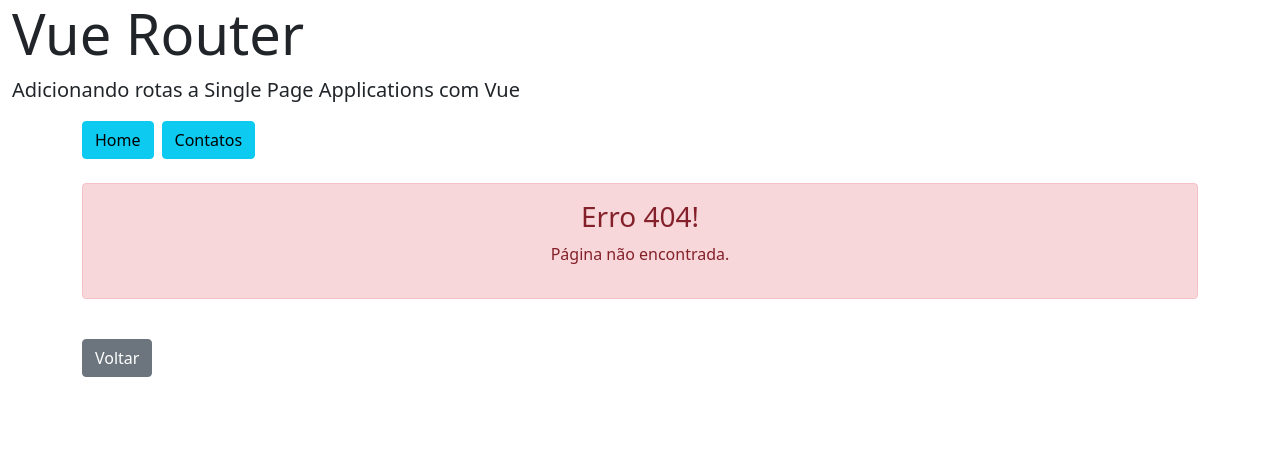
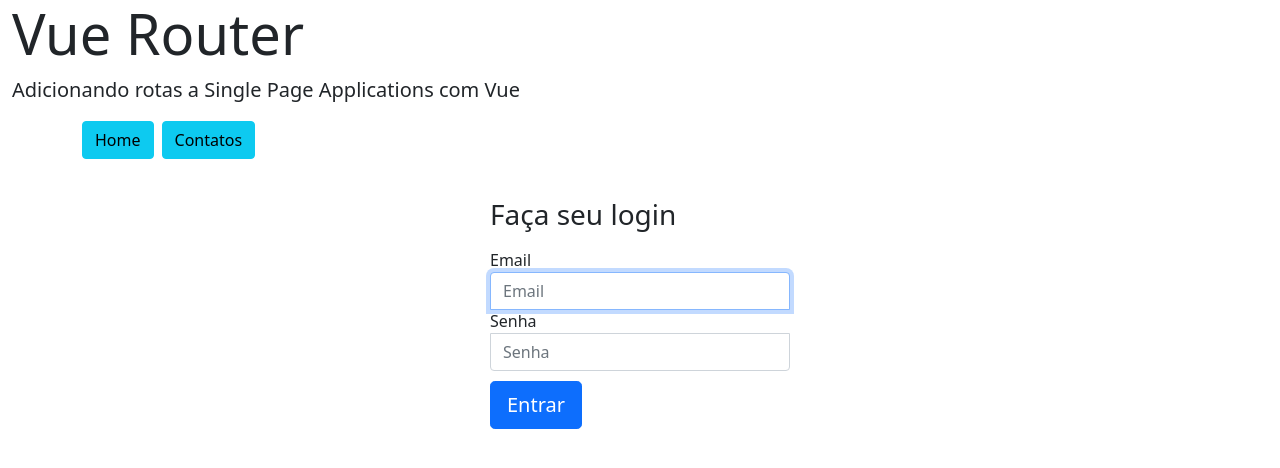
Before and after one commit to avilahesnan/vue-routes, a Vue app: page /login in a window 1280 px wide. Before the commit this address had no page. Shown: the top 468 px of the page. Built offline with nearby package versions, Linux system fonts and the light colour scheme; the HTML template or start-up script is replaced by a standard one.

Commit message:
feat: add async components

```diff
--- a/src/App.vue
+++ b/src/App.vue
@@ -17,7 +17,21 @@
         class="btn btn-info mb-4 me-2">
           Contatos
       </router-link>
-      <router-view></router-view>
+
+      <transition name="slide" mode="out-in">
+        <router-view></router-view>
+      </transition>
     </div>
   </div>
 </template>
+
+<style scoped>
+  .slide-enter, .slide-leave-to {
+    transform: translateX(-50px);
+    opacity: 0;
+  }
+
+  .slide-enter-active, .slide-leave-active {
+    transition: all 0.3s;
+  }
+</style>
--- /dev/null
+++ b/src/event-bus.js
@@ -0,0 +1,12 @@
+import Vue from 'vue'
+
+export default new Vue({
+    data: {
+        autenticado: false
+    },
+    created () {
+        this.$on('autenticar', (autenticado) => {
+            this.autenticado = autenticado
+        })
+    }
+})
--- a/src/router.js
+++ b/src/router.js
@@ -1,13 +1,15 @@
 import Vue from 'vue'
 import VueRouter from 'vue-router'
+import EventBus from './event-bus.js'
 
-import HomeView from './views/HomeView.vue'
-import Erro404View from './views/Erro404View.vue'
-import Erro404ContatoView from './views/contatos/Erro404ContatoView.vue'
-import ContatosView from './views/contatos/ContatosView'
-import ContatoDetalhesView from './views/contatos/ContatoDetalhesView'
-import ContatosHomeView from './views/contatos/ContatosHomeView'
-import ContatoEditarView from './views/contatos/ContatoEditarView'
+const HomeView = () => import('./views/HomeView.vue')
+const LoginView = () => import('./views/login/LoginView.vue')
+const Erro404View = () => import('./views/Erro404View.vue')
+const Erro404ContatoView = () => import('./views/contatos/Erro404ContatoView.vue')
+const ContatosView = () => import(/* webpackChunkName: "contatos" */'./views/contatos/ContatosView')
+const ContatosHomeView = () => import(/* webpackChunkName: "contatos" */'./views/contatos/ContatosHomeView')
+const ContatoDetalhesView = () => import(/* webpackChunkName: "contatos" */'./views/contatos/ContatoDetalhesView')
+const ContatoEditarView = () => import(/* webpackChunkName: "contatos" */'./views/contatos/ContatoEditarView')
 
 Vue.use(VueRouter)
 
@@ -21,6 +23,10 @@
       path: '/home',
       component: HomeView,
       alias: '/index'
+    },
+    {
+      path: '/login',
+      component: LoginView
     },
     {
       path: '/contatos',
@@ -81,6 +87,15 @@
 router.beforeEach((to, from, next) => {
   console.log('beforeEach')
   console.log('Requer Auth?', to.meta.requerAuth)
+  const estaAutenticado = EventBus.autenticado
+  if(to.matched.some(rota => rota.meta.requerAuth)) {
+    if(!estaAutenticado) {
+      next({
+        path: '/login',
+        query: { redirecionar: to.fullPath }
+      })
+    }
+  }
   next()
 })
 
--- a/src/views/contatos/ContatosView.vue
+++ b/src/views/contatos/ContatosView.vue
@@ -1,8 +1,8 @@
 <template>
     <div>
         <ContatosLista :busca="busca" />
-        <router-view></router-view>
-        <router-view name="contato-detalhes"></router-view>
+            <router-view></router-view>
+            <router-view name="contato-detalhes"></router-view>
     </div>
 </template>
 
--- /dev/null
+++ b/src/views/login/LoginView.vue
@@ -0,0 +1,88 @@
+<template>
+    <form class="form-signin" @submit.prevent="entrar">
+        <h1 class="h3 mb-3 font-weight-normal">Faça seu login</h1>
+        <label class="sr-only">Email</label>
+        <input
+            type="email"
+            class="form-control"
+            placeholder="Email"
+            required
+            autofocus
+            v-model="usuario.email">
+        <label class="sr-only">Senha</label>
+        <input
+            type="password"
+            class="form-control"
+            placeholder="Senha"
+            required
+            v-model="usuario.senha">
+        <button class="btn btn-lg btn-primary btn-block" type="submit">Entrar</button>
+        <div class="alert alert-danger mt-3" v-if="mensagem">{{ mensagem }}</div>
+    </form>
+</template>
+
+<script>
+
+import EventBus from '../../event-bus'
+
+export default {
+    data () {
+        return {
+            usuario: {
+                email: '',
+                senha: ''
+            },
+            mensagem: ''
+        }
+    },
+    methods: {
+        entrar () {
+            if (this.usuario.email === 'hesnan@gmail.com' && this.usuario.senha === '1234') {
+                EventBus.$emit('autenticar', true)
+                const destino = this.$route.query.redirecionar || '/contatos'
+                this.$router.push(destino)
+                return
+            }
+            this.mensagem = 'Dados incorretos!'
+            setTimeout(() => this.mensagem = '', 3000)
+        }
+    }
+}
+</script>
+
+<style scoped>
+    .form-signin {
+        width: 100%;
+        max-width: 330px;
+        padding: 15px;
+        margin: auto;
+    }
+
+    .form-signin, .checkbox {
+        font-weight: 400;
+    }
+
+    .form-signin .form-group {
+        position: relative;
+        box-sizing: border-box;
+        height: auto;
+        padding: 10px;
+        font-size: 16px;
+    }
+
+    .form-signin .form-control:focus {
+        z-index: 2;
+    }
+
+    .form-signin input[type="email"] {
+        margin-bottom: -1px;
+        border-bottom-right-radius: 0;
+        border-bottom-left-radius: 0;
+    }
+
+    .form-signin input[type="password"] {
+        margin-bottom: 10px;
+        border-top-right-radius: 0;
+        border-top-left-radius: 0;
+    }
+</style>
```
